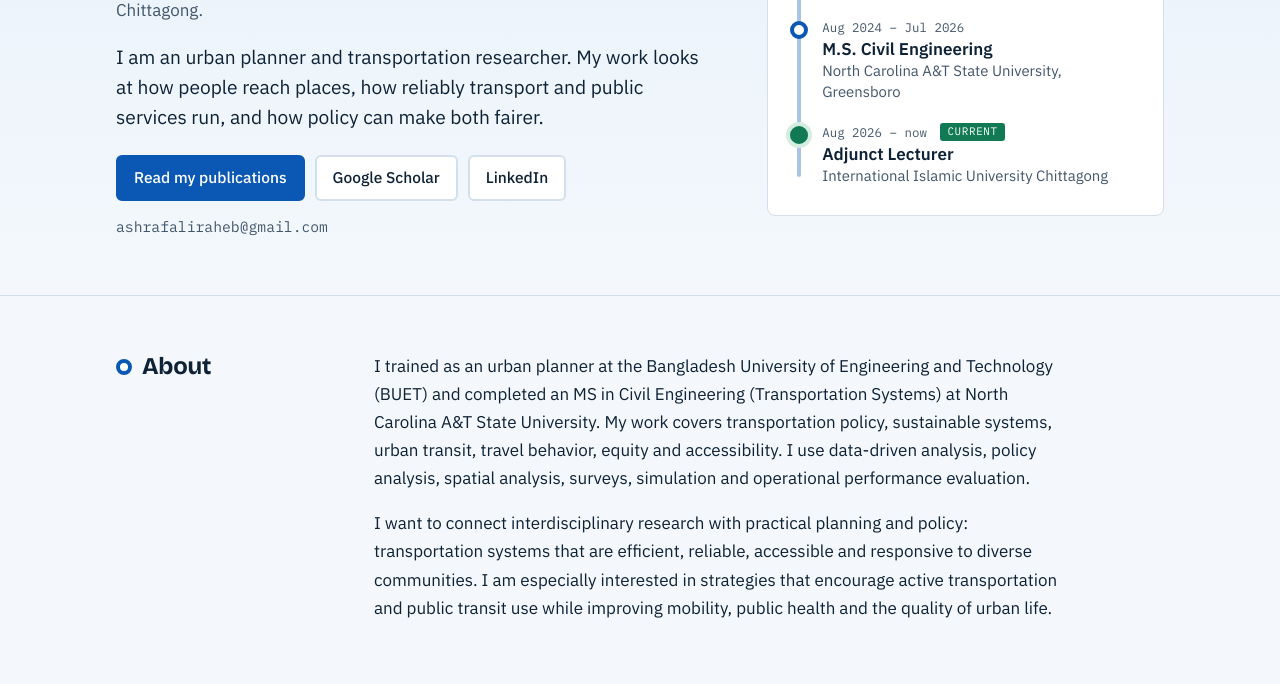
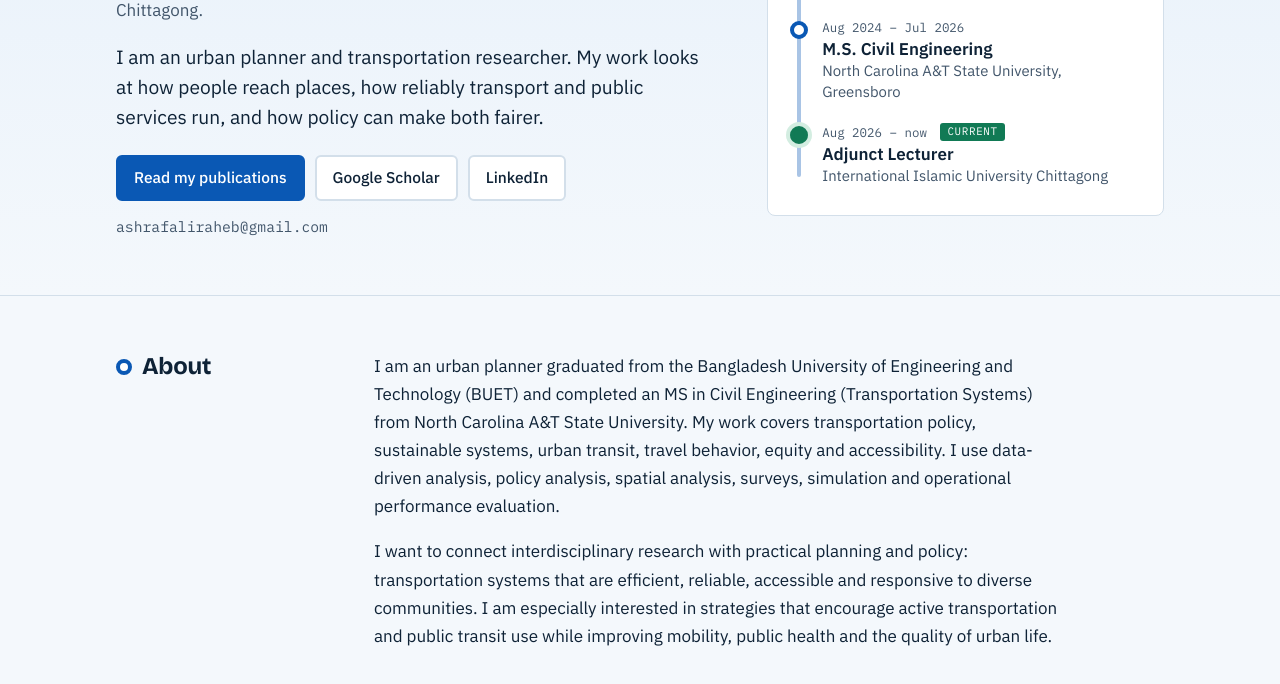
Before and after one commit to AshrafAliRaheb/AshrafAliRaheb.github.io, a plain HTML site: page Ashraf Profile.html in a window 1280 px wide. Shown: the part 370-1054 px from the top of the page. Drawn offline with nearby package versions, Linux system fonts and the light colour scheme.

Commit message:
Ashraf Profile.html

```diff
--- a/Ashraf Profile.html
+++ b/Ashraf Profile.html
@@ -259,7 +259,7 @@ footer .wrap { padding-block: 22px; }
     <div class="wrap">
       <h2>About</h2>
       <div class="body">
-        <p>I trained as an urban planner at the Bangladesh University of Engineering and Technology (BUET) and completed an MS in Civil Engineering (Transportation Systems) at North Carolina A&amp;T State University. My work covers transportation policy, sustainable systems, urban transit, travel behavior, equity and accessibility. I use data-driven analysis, policy analysis, spatial analysis, surveys, simulation and operational performance evaluation.</p>
+        <p>I am an urban planner graduated from the Bangladesh University of Engineering and Technology (BUET) and completed an MS in Civil Engineering (Transportation Systems) from North Carolina A&amp;T State University. My work covers transportation policy, sustainable systems, urban transit, travel behavior, equity and accessibility. I use data-driven analysis, policy analysis, spatial analysis, surveys, simulation and operational performance evaluation.</p>
         <p>I want to connect interdisciplinary research with practical planning and policy: transportation systems that are efficient, reliable, accessible and responsive to diverse communities. I am especially interested in strategies that encourage active transportation and public transit use while improving mobility, public health and the quality of urban life.</p>
       </div>
     </div>
```
